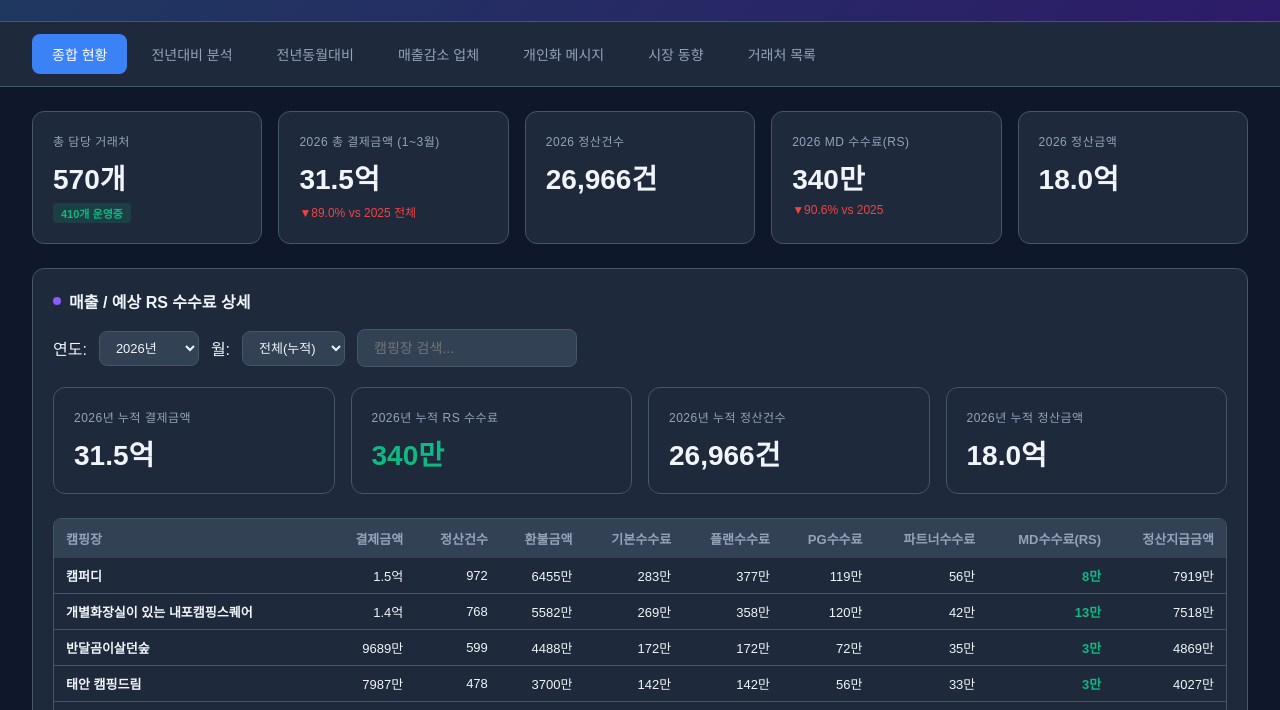
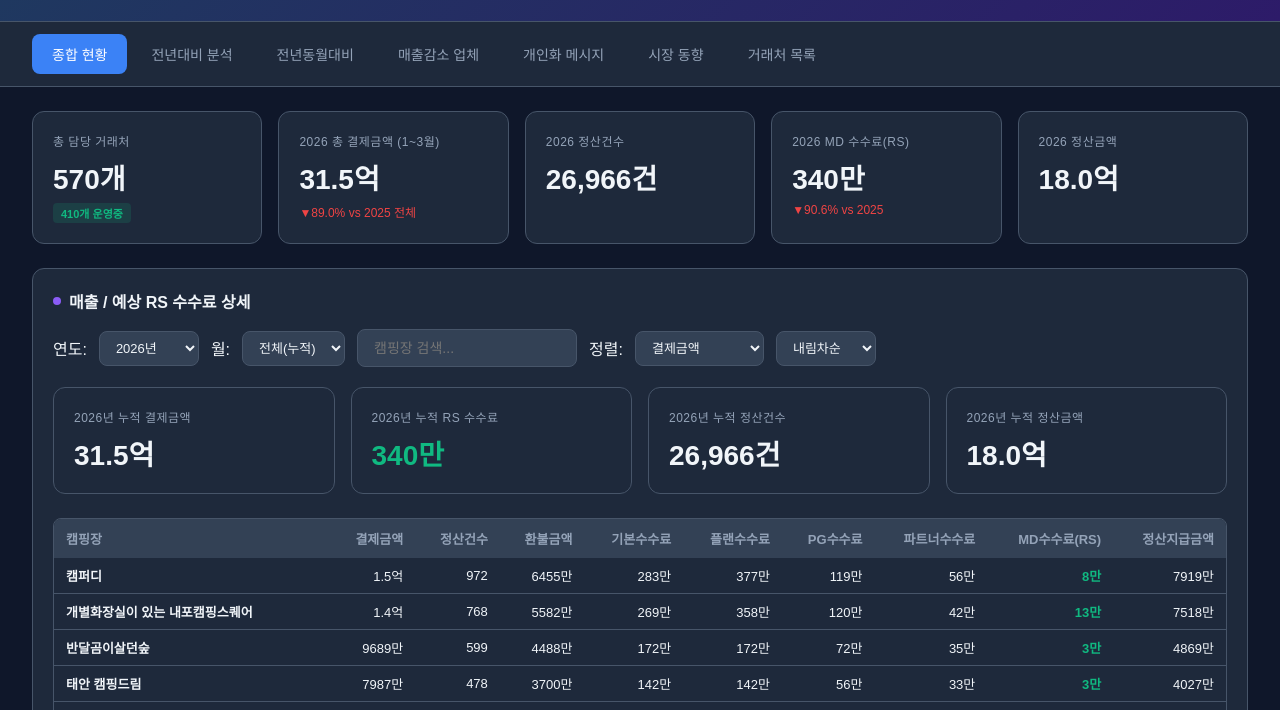
Before and after one commit to qwaszx030849-creator/camfit-dashboard, a plain HTML site: page index.html in a window 1280 px wide. Shown: the part 82-792 px from the top of the page. Drawn offline with nearby package versions, Linux system fonts and the light colour scheme.

Commit message:
Add sort controls to RS table

```diff
--- a/index.html
+++ b/index.html
@@ -213,6 +213,9 @@ overview(){
       <label>연도:</label><select id="ovYear" onchange="renderOvRS()">${yearOpts}</select>
       <label>월:</label><select id="ovMonth" onchange="renderOvRS()"><option value="all" selected>전체(누적)</option><option value="1">1월</option><option value="2">2월</option><option value="3">3월</option><option value="4">4월</option><option value="5">5월</option><option value="6">6월</option><option value="7">7월</option><option value="8">8월</option><option value="9">9월</option><option value="10">10월</option><option value="11">11월</option><option value="12">12월</option></select>
       <input class="search" id="ovSearch" placeholder="캠핑장 검색..." oninput="renderOvRS()" style="width:220px">
+      <label>정렬:</label>
+      <select id="ovSortKey" onchange="renderOvRS()"><option value="pay">결제금액</option><option value="cnt">정산건수</option><option value="ref">환불금액</option><option value="md">MD수수료(RS)</option><option value="set">정산지급금액</option><option value="n">캠핑장명</option></select>
+      <select id="ovSortDir" onchange="renderOvRS()"><option value="desc">내림차순</option><option value="asc">오름차순</option></select>
     </div>
     <div class="kpi-row" id="ovKpi"></div>
     <div class="scroll-table rs-table" style="max-height:400px"><table id="ovTable"><thead><tr>
@@ -402,7 +405,13 @@ window.renderOvRS=function(){
     rows=md.map(r=>({n:r.n,pay:r.pay,cnt:r.cnt,ref:r.ref,bf:r.bf,pf:r.pf,pg:r.pg,ptn:r.ptn,md:r.fmd+r.rmd+r.hmd,set:r.set}));
   }
   if(search)rows=rows.filter(r=>r.n.toLowerCase().includes(search));
-  rows.sort((a,b)=>b.pay-a.pay);
+  const sortKey=document.getElementById('ovSortKey')?.value||'pay';
+  const sortAsc=document.getElementById('ovSortDir')?.value==='asc';
+  rows.sort((a,b)=>{
+    let va=a[sortKey],vb=b[sortKey];
+    if(sortKey==='n')return sortAsc?va.localeCompare(vb,'ko'):vb.localeCompare(va,'ko');
+    return sortAsc?va-vb:vb-va;
+  });
   const tPay=rows.reduce((s,r)=>s+r.pay,0);
   const tMd=rows.reduce((s,r)=>s+r.md,0);
   const tCnt=rows.reduce((s,r)=>s+r.cnt,0);
```
